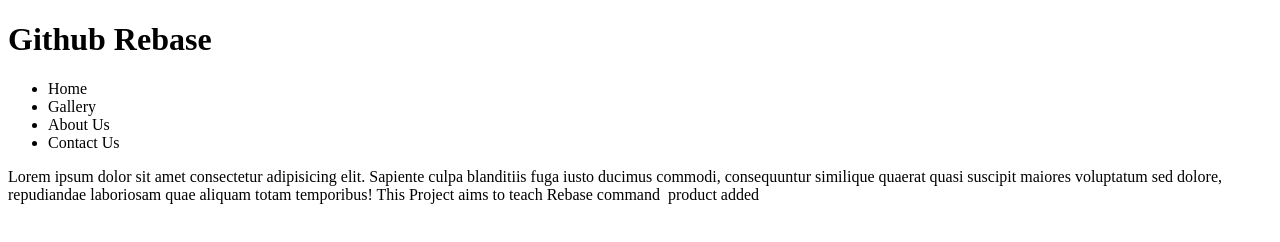
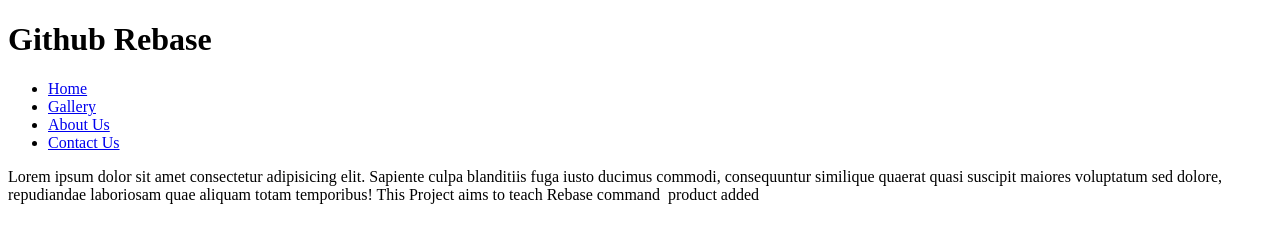
Before and after one commit to MokshUpadhyay57/github-tutorail, a plain HTML site: page index.html in a window 1280 px wide. Drawn offline with Linux system fonts and the light colour scheme.

Commit message:
added links

```diff
--- a/index.html
+++ b/index.html
@@ -10,10 +10,10 @@
 <body>
     <h1>Github Rebase</h1>
     <ul>
-        <li>Home</li>
-        <li>Gallery</li>
-        <li>About Us</li>
-        <li>Contact Us</li>
+        <li><a href="#">Home</a></li>
+        <li><a href="#">Gallery</a></li>
+        <li><a href="#">About Us</a></li>
+        <li><a href="#">Contact Us</a></li>
     </ul>
     <p>
         Lorem ipsum dolor sit amet consectetur adipisicing elit. Sapiente culpa blanditiis fuga iusto ducimus commodi, consequuntur similique quaerat quasi suscipit maiores voluptatum sed dolore, repudiandae laboriosam quae aliquam totam temporibus!
```
